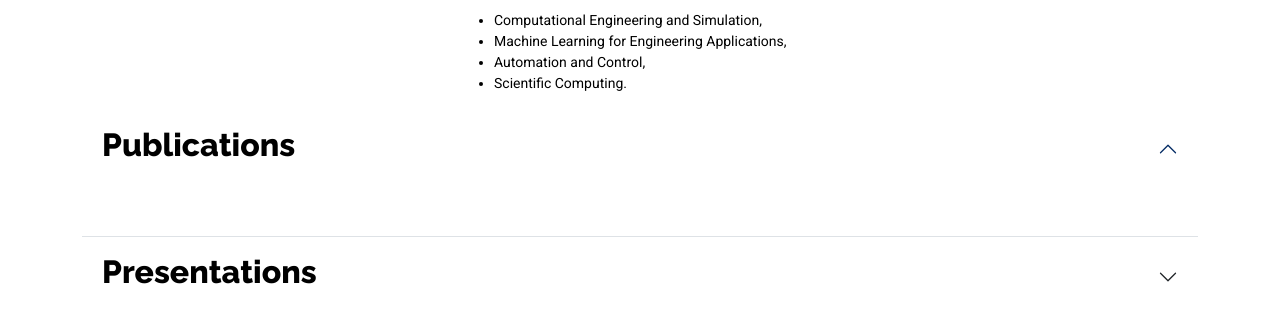
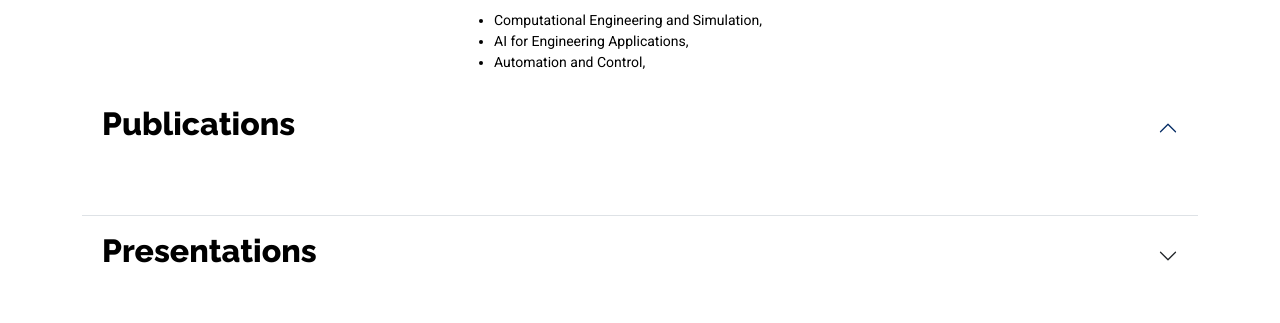
Before and after one commit to YahuanShi/Yahuan-Shi.github.io, a plain HTML site: page index.html in a window 1280 px wide. Shown: the part 289-612 px from the top of the page. Drawn offline with nearby package versions, Linux system fonts and the light colour scheme; a script that the page names is missing.

Commit message:
update homepage

```diff
--- a/index.html
+++ b/index.html
@@ -85,9 +85,8 @@
                         My current interests include:
                         <ul>
                           <li>Computational Engineering and Simulation,</li>
-                          <li>Machine Learning for Engineering Applications,</li>
+                          <li>AI for Engineering Applications,</li>
                           <li>Automation and Control,</li>
-                          <li>Scientific Computing.</li>
                         </ul>
                     </p>
                 </div>
```
Also changed, not shown: 1 other file.
